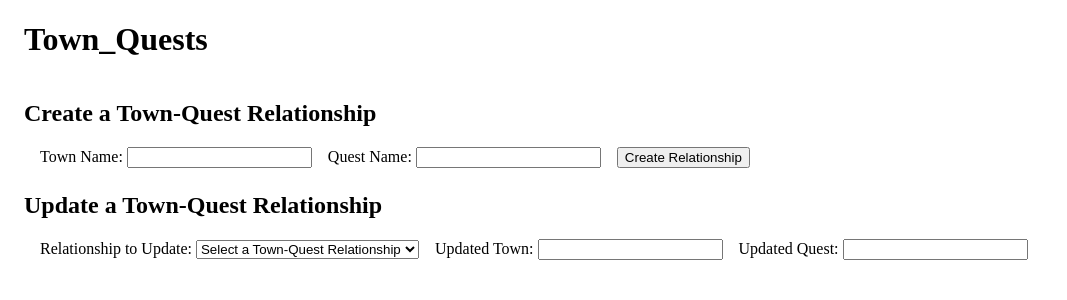
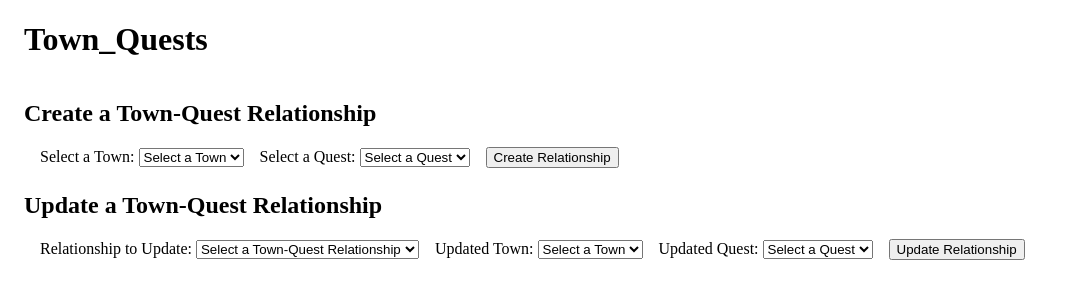
Before and after one commit to Smiththedude/Project, a Flask app: template templates/town_quests.j2 in a window 1280 px wide. Shown: the part 58-358 px from the top of the page, without its empty margins (0-1067 px from the left). Run offline with Flask 3, Linux system fonts and the light colour scheme; the template is opened without the code that fills it, so the values that code supplies are empty; some libraries are stand-ins or nearby versions.

Commit message:
Added UPDATE functionality to town_quests page

```diff
--- a/app.py
+++ b/app.py
@@ -4,7 +4,7 @@
 from flask import Flask, render_template, request, redirect
 import database.db_connector as db
 
-PORT = 58585
+PORT = 58586
 
 app = Flask(__name__)
 
@@ -133,8 +133,16 @@ def db_town_quests():
             ORDER BY Town_Quests.Towns_TownID ASC;"
         town_quests = db.query(dbConnection, query).fetchall()
 
+        # Get all towns
+        query2 = "SELECT TownID, TownName FROM Towns"
+        towns = db.query(dbConnection, query2).fetchall()
+
+        # Get all quests
+        query3 = "SELECT QuestID, QuestName FROM Quests"
+        quests = db.query(dbConnection, query3).fetchall()
+
         # Render the town_quests.j2 file and pass the town_quests data
-        return render_template("town_quests.j2", town_quests=town_quests)
+        return render_template("town_quests.j2", town_quests=town_quests, towns=towns, quests=quests)
 
     except Exception as e:
         print(f"Error retrieving quests: {e}")
@@ -263,6 +271,42 @@ def create_town():
         if "dbConnection" in locals() and dbConnection:
             dbConnection.close()
 
+@app.route('/town_quests/create', methods=['POST'])
+def create_town_quest():
+    try:
+        dbConnection = db.connectDB()  # Open our database connection
+        cursor = dbConnection.cursor()
+
+        t_id = int(request.form["town_id"])
+        q_id = int(request.form["quest_id"])
+
+        query1 = "CALL sp_add_town_quest(%s, %s, @msg);"
+        cursor.execute(query1, (t_id, q_id))
+
+        cursor.nextset()  # Move to the next result set (for CALL statements)
+
+        # Fetch the result of the stored procedure
+        cursor.execute("SELECT @msg;")  # Get the last inserted ID
+        result = cursor.fetchone()
+        msg = result[0] if result else None
+
+        dbConnection.commit()
+
+        print(f"CREATE Town_Quest. TownID: {t_id} QuestID: {q_id} Message: {msg}")
+
+    except Exception as e:
+        print(f"Error executing queries: {e}")
+        return (
+            "An error occurred while executing the database queries.",
+            500,
+        )
+
+    finally:
+        # Close the DB connection, if it exists
+        if "dbConnection" in locals() and dbConnection:
+            dbConnection.close()
+
+    return redirect("/town_quests")
 
 # ########################################
 # #####UPDATE ROUTES
@@ -275,12 +319,7 @@ def update_alignment():
 
         # Get form data
         t_id = request.form["update_town_id"]
-
-        # Cleanse data - If the homeworld or age aren't numbers, make them NULL.
-        try:
-            alignment = request.form["update_town_alignment"]
-        except ValueError:
-            alignment = None
+        alignment = request.form["update_town_alignment"]
 
         # Create and execute our queries
         # Using parameterized queries (Prevents SQL injection attacks)
@@ -300,6 +339,50 @@ def update_alignment():
 
         # Redirect the user to the updated webpage
         return redirect("/Towns")
+
+    except Exception as e:
+        print(f"Error executing queries: {e}")
+        return (
+            "An error occurred while executing the database queries.",
+            500,
+        )
+
+    finally:
+        # Close the DB connection, if it exists
+        if "dbConnection" in locals() and dbConnection:
+            dbConnection.close()
+
+@app.route("/town_quests/update", methods=["POST"])
+def update_town_quest():
+    try:
+        dbConnection = db.connectDB()  # Open our database connection
+        cursor = dbConnection.cursor()
+
+        # Get form data
+        old_rel = request.form["original_town_quest"]
+        old_t_id, old_q_id = map(int, old_rel.split(","))
+        t_id = request.form["town_id"]
+        q_id = request.form["quest_id"]
+
+        # Create and execute our queries
+        # Using parameterized queries (Prevents SQL injection attacks)
+        query1 = "CALL sp_update_town_quest(%s, %s, %s, %s, @msg);"
+        cursor.execute(query1, (old_t_id, old_q_id, t_id, q_id))
+
+        # Consume the result set (if any) before running the next query
+        cursor.nextset()  # Move to the next result set (for CALL statements)
+
+        cursor.execute("SELECT @msg;")  # Get informational output from procedure
+        result = cursor.fetchone()[0]
+
+        dbConnection.commit()  # commit the transaction
+
+        print(f"Old TownID: {old_t_id} Old QuestID: {old_q_id}")
+        print(f"New TownID: {t_id} New QuestID: {q_id}")
+        print(f"Message: {result}")
+
+        # Redirect the user to the updated webpage
+        return redirect("/town_quests")
 
     except Exception as e:
         print(f"Error executing queries: {e}")
--- a/templates/town_quests.j2
+++ b/templates/town_quests.j2
@@ -42,20 +42,30 @@
 
 {# CREATE form for town_quests #}
 <h2>Create a Town-Quest Relationship</h2>
-<form class="cuForm" id="create_town_quest_form" method="POST" action="/create_town_quest">
-        <label for="create_town_quests_town">Town Name: </label>
-    <input type="text" name="create_town_quests_town" id="create_town_quests_town" required>
+<form class="cuForm" id="create_town_quest_form" method="POST" action="/town_quests/create">
 
-    <label for="create_town_quests_quest">Quest Name: </label>
-    <input type="text" name="create_town_quests_quest" id="create_town_quests_quest" required>
+    <label for="town_id">Select a Town:</label>
+    <select name="town_id" id="town_id" required>
+        <option value="" disabled selected>Select a Town</option>
+        {% for town in towns %}
+        <option value="{{ town.TownID }}">{{ town.TownID }} - {{ town.TownName }}</option>
+        {% endfor %}
+    </select>
+
+    <label for="quest_id">Select a Quest:</label>
+    <select name="quest_id" id="quest_id" required>
+        <option value="" disabled selected>Select a Quest</option>
+        {% for quest in quests %}
+        <option value="{{ quest.QuestID }}">{{ quest.QuestID }} - {{ quest.QuestName }}</option>
+        {% endfor %}
+    </select>
 
     <input type="submit" value="Create Relationship">
 </form>
 
-
 {# UPDATE form for town_quests #}
 <h2>Update a Town-Quest Relationship</h2>
-<form class="cuForm" id="update_town_quest_form" method="POST" action="/update_town_quest">
+<form class="cuForm" id="update_town_quest_form" method="POST" action="/town_quests/update">
     <label for="original_town_quest">Relationship to Update: </label>
     <select name="original_town_quest" id="original_town_quest" required>
         <option value="" disabled selected>Select a Town-Quest Relationship</option>
@@ -66,10 +76,23 @@
         {% endfor %}
     </select>
 
-    <label for="update_town_quests_town">Updated Town: </label>
-    <input type="text" name="update_town_quests_town" id="update_town_quests_town" required>
+    <label for="town_id">Updated Town:</label>
+    <select name="town_id" id="town_id" required>
+        <option value="" disabled selected>Select a Town</option>
+        {% for town in towns %}
+        <option value="{{ town.TownID }}">{{ town.TownID }} - {{ town.TownName }}</option>
+        {% endfor %}
+    </select>
 
-    <label for="update_town_quests_quest">Updated Quest: </label>
-    <input type="text" name="update_town_quests_quest" id="update_town_quests_quest" required>
+    <label for="quest_id">Updated Quest:</label>
+    <select name="quest_id" id="quest_id" required>
+        <option value="" disabled selected>Select a Quest</option>
+        {% for quest in quests %}
+        <option value="{{ quest.QuestID }}">{{ quest.QuestID }} - {{ quest.QuestName }}</option>
+        {% endfor %}
+    </select>
+
+    <input type="submit" value="Update Relationship">
+</form>
 
 {% endblock %}
```
Also changed, not shown: PL.sql (+75 -0 lines).
